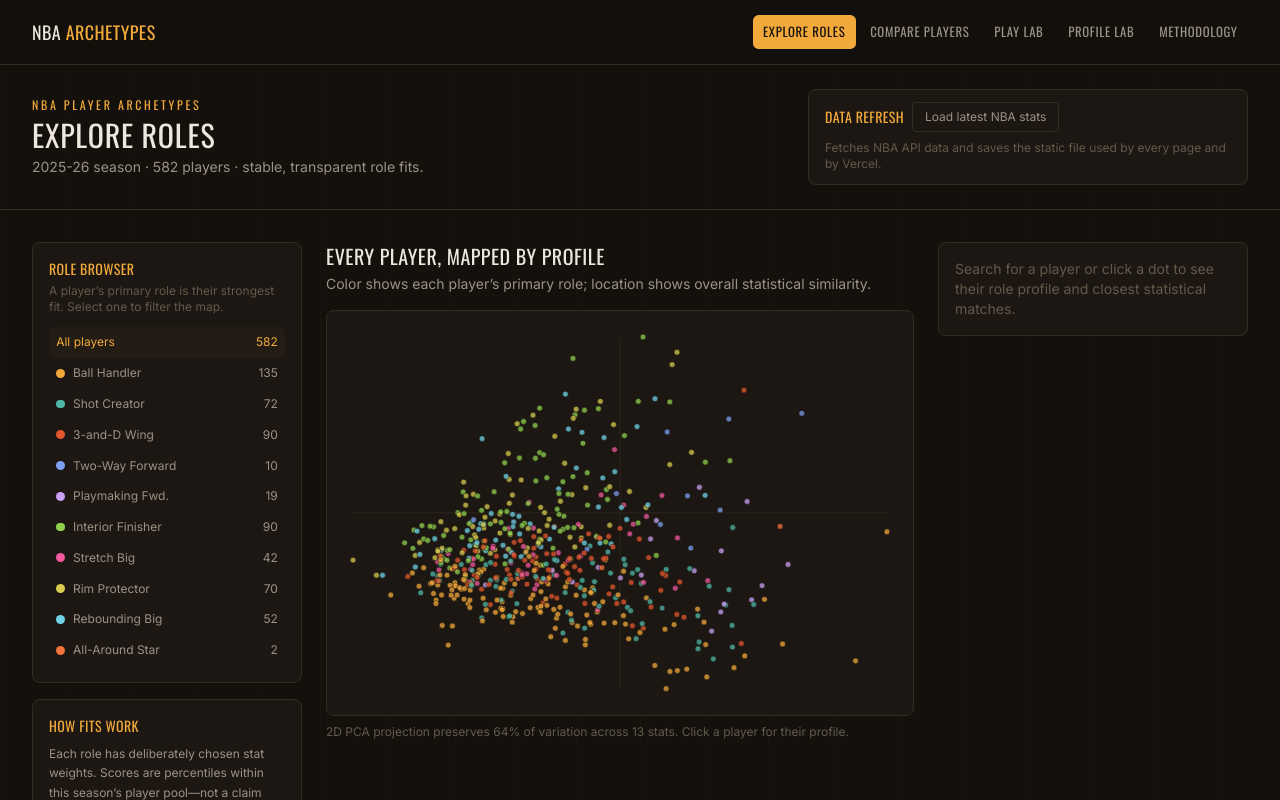
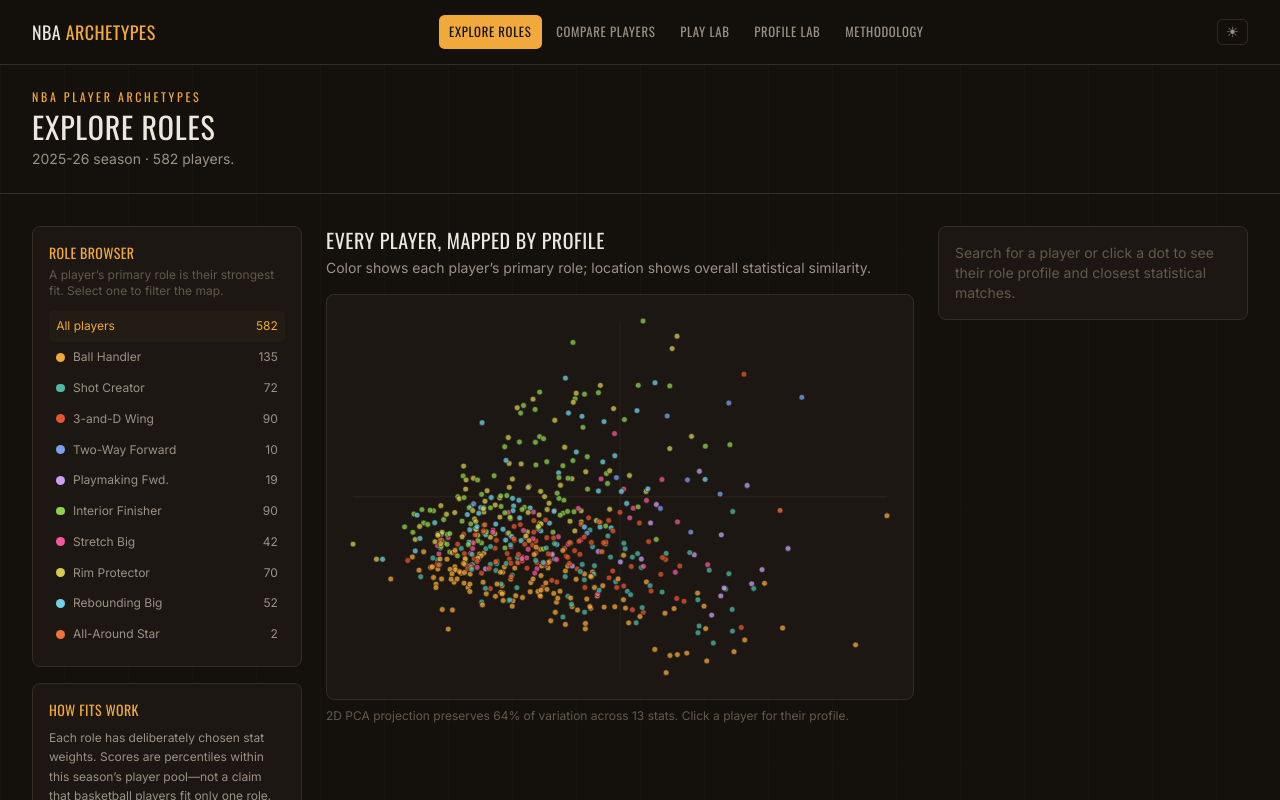
Before and after one commit to jennyy08/nba-archetypes-app, a Next.js app: page / in a window 1280 px wide. Shown: the top 800 px of the page. Built offline with nearby package versions, Linux system fonts and the light colour scheme.

Commit message:
Added light mode

```diff
--- a/app/globals.css
+++ b/app/globals.css
@@ -10,6 +10,18 @@
   --color-text: #ede7dd;
   --color-text-dim: #9c9184;
   --color-text-faint: #63594a;
+}
+
+:root[data-theme="light"] {
+  --color-court-bg: #d8d0c3;
+  --color-court-panel: #eee7dd;
+  --color-court-panel-2: #d2c6b6;
+  --color-court-border: #b5a592;
+  --color-amber: #b96e13;
+  --color-amber-dim: #8b510f;
+  --color-text: #29231d;
+  --color-text-dim: #5f5549;
+  --color-text-faint: #887b6b;
 }
 
 @theme inline {
@@ -83,6 +95,8 @@ body {
 
 .nav-link:hover { color: var(--color-text); }
 .nav-link-active { color: var(--color-court-bg); background: var(--color-amber); }
+.theme-toggle { border: 1px solid var(--color-court-border); border-radius: 0.35rem; color: var(--color-text-dim); padding: 0.32rem 0.5rem; font-size: 0.9rem; line-height: 1; }
+.theme-toggle:hover { color: var(--color-amber); border-color: var(--color-amber); }
 
 .compare-search, .compare-panel, .compare-empty {
   border: 1px solid var(--color-court-border);
--- a/app/page.tsx
+++ b/app/page.tsx
@@ -9,7 +9,6 @@ import { ARCHETYPES, archetypeColor, clusterColor, FEATURE_LABELS, FEATURE_ORDER
 type Player = Record<string, number | string> & { name: string; team: string };
 type DataFile = { season: string; features: string[]; players: Player[] };
 export type AppView = "explore" | "lab";
-type RefreshState = "idle" | "loading" | "loaded" | "error";
 
 export default function Home() {
   return <ArchetypeExperience view="explore" />;
@@ -22,43 +21,10 @@ export function ArchetypeExperience({ view }: { view: AppView }) {
   const [search, setSearch] = useState("");
   const [selectedFeatures, setSelectedFeatures] = useState<Set<string>>(new Set(FEATURE_ORDER));
   const [k, setK] = useState(7);
-  const [refreshState, setRefreshState] = useState<RefreshState>("idle");
-  const [refreshMessage, setRefreshMessage] = useState("");
 
   useEffect(() => {
     fetch("/data/players.json", { cache: "no-store" }).then((r) => r.json()).then((d: DataFile) => setData(d));
   }, []);
-
-  const refreshFromNbaApi = async () => {
-    setRefreshState("loading");
-    setRefreshMessage("");
-    try {
-      const apiUrl = process.env.NEXT_PUBLIC_NBA_API_URL || "http://localhost:5001/api/refresh-static-data";
-      const response = await fetch(apiUrl, { method: "POST" });
-      if (!response.ok) throw new Error(`The NBA API returned ${response.status}.`);
-      const refreshedData = await response.json() as DataFile;
-      if (!Array.isArray(refreshedData.players) || refreshedData.players.length === 0) throw new Error("The API did not return player data.");
-      setData(refreshedData);
-      setSelectedIndex(null);
-      setSelectedArchetype(null);
-      setRefreshState("loaded");
-      setRefreshMessage(`${refreshedData.players.length} player stat lines saved to public/data/players.json. Every page now uses this season by default.`);
-    } catch (error) {
-      setRefreshState("error");
-      setRefreshMessage(error instanceof Error ? error.message : "Could not load the NBA API data.");
-    }
-  };
-
-  const downloadCurrentData = () => {
-    if (!data) return;
-    const blob = new Blob([JSON.stringify(data, null, 2)], { type: "application/json" });
-    const url = URL.createObjectURL(blob);
-    const link = document.createElement("a");
-    link.href = url;
-    link.download = "players.json";
-    link.click();
-    URL.revokeObjectURL(url);
-  };
 
   const activeFeatures = useMemo(() => FEATURE_ORDER.filter((feature) => selectedFeatures.has(feature)), [selectedFeatures]);
 
@@ -128,26 +94,14 @@ export function ArchetypeExperience({ view }: { view: AppView }) {
   return (
     <div className="min-h-screen court-texture">
       <header className="border-b border-court-border px-6 md:px-8 py-6">
-        <div className={view === "explore" ? "max-w-[1600px] mx-auto grid gap-4 md:grid-cols-[1fr_440px] md:items-center" : "max-w-[1600px] mx-auto"}>
+        <div className="max-w-[1600px] mx-auto">
           <div>
             <p className="font-display text-xs tracking-[0.22em] text-amber uppercase">NBA player archetypes</p>
             <h1 className="font-display text-3xl tracking-wide text-text uppercase mt-1">{view === "explore" ? "Explore Roles" : "Profile Lab"}</h1>
             <p className="text-text-dim text-sm mt-1 max-w-3xl">
-              {view === "explore" ? `${data.season} season · ${data.players.length} players · stable, transparent role fits.` : "Experiment with the statistical inputs behind custom player groupings."}
+              {view === "explore" ? `${data.season} season · ${data.players.length} players.` : "Experiment with the statistical inputs behind custom player groupings."}
             </p>
           </div>
-        {view === "explore" && <section className="rounded-lg border border-court-border bg-court-panel px-4 py-3">
-          <div className="flex flex-wrap items-center gap-2">
-            <span className="font-display text-sm uppercase tracking-wide text-amber">Data refresh</span>
-            <button onClick={refreshFromNbaApi} disabled={refreshState === "loading"} className="rounded border border-court-border px-3 py-1.5 text-xs text-text-dim hover:text-text hover:border-amber disabled:opacity-50">
-              {refreshState === "loading" ? "Loading latest stats…" : "Load latest NBA stats"}
-            </button>
-            {refreshState === "loaded" && <button onClick={downloadCurrentData} className="rounded bg-amber px-3 py-1.5 text-xs font-medium text-court-bg hover:bg-amber-dim">Download players.json</button>}
-          </div>
-          <p className={`text-xs mt-2 ${refreshState === "error" ? "text-red-400" : "text-text-faint"}`}>
-            {refreshMessage || "Fetches NBA API data and saves the static file used by every page and by Vercel."}
-          </p>
-        </section>}
         </div>
       </header>
 
--- a/components/PlayCanvas.tsx
+++ b/components/PlayCanvas.tsx
@@ -38,7 +38,7 @@ const PlayCanvas = forwardRef<PlayCanvasHandle, { players: CourtPlayer[]; preset
       const progress = progressRef.current; let handler: [number, number] = [50, 72];
       players.filter((p) => p.offense).forEach((p) => drawPath(activeRoutes[p.id] || presetRoutes[preset][p.id], activeRoutes[p.id] ? "rgba(110,211,175,.8)" : "rgba(242,169,59,.42)")); if (activeBallRoute.length) drawPath(activeBallRoute, "rgba(240,140,70,.9)", 2.5);
       players.forEach((player) => { let [px, py] = [player.x, player.y]; const route = activeRoutes[player.id] || presetRoutes[preset][player.id]; if (playing && player.offense && route) [px, py] = pointOnRoute(route, progress); if (playing && !player.offense && defenseTargets[player.id]) { const target = defenseTargets[player.id]; const amount = Math.min(progress * 1.8, 1); px += (target[0] - px) * amount; py += (target[1] - py) * amount; } if (player.id === "O1") handler = [px, py]; context.beginPath(); context.fillStyle = player.offense ? "#f2a93b" : "#68a9d6"; context.arc(x(px), y(py), 15, 0, Math.PI * 2); context.fill(); context.strokeStyle = player.offense ? "#fff0d5" : "#d7edff"; context.lineWidth = 1; context.stroke(); context.fillStyle = "#17110c"; context.font = "600 11px sans-serif"; context.textAlign = "center"; context.textBaseline = "middle"; context.fillText(player.label, x(px), y(py)); });
-      const targetRoute = activeRoutes[ballTarget] || presetRoutes[preset][ballTarget] || []; const target = targetRoute.length ? targetRoute[targetRoute.length - 1] : handler; const passProgress = Math.max(0, (progress - 0.48) / 0.52); const [bx, by] = playing ? [handler[0] + (target[0] - handler[0]) * passProgress, handler[1] + (target[1] - handler[1]) * passProgress] : ballPosition; context.beginPath(); context.fillStyle = "#8d5a2b"; context.arc(x(bx), y(by), 7, 0, Math.PI * 2); context.fill(); context.strokeStyle = "#f5d7aa"; context.stroke();
+      const targetRoute = activeRoutes[ballTarget] || presetRoutes[preset][ballTarget] || []; const target = targetRoute.length ? targetRoute[targetRoute.length - 1] : handler; const passProgress = Math.max(0, (progress - 0.48) / 0.52); const [bx, by] = playing ? [handler[0] + (target[0] - handler[0]) * passProgress, handler[1] + (target[1] - handler[1]) * passProgress] : ballPosition; const ballX = x(bx), ballY = y(by); context.beginPath(); context.fillStyle = "#db7a25"; context.arc(ballX, ballY, 8, 0, Math.PI * 2); context.fill(); context.strokeStyle = "#402513"; context.lineWidth = 1.5; context.stroke(); context.fillStyle = "#402513"; context.fillRect(ballX - 1, ballY - 7, 2, 14); context.fillRect(ballX - 7, ballY - 1, 14, 2); context.fillRect(ballX - 6, ballY - 5, 2, 3); context.fillRect(ballX + 4, ballY + 2, 2, 3);
       if (playing) { const next = progress + 0.006; if (next >= 1) { runsRef.current += 1; if (runsRef.current >= 3) { progressRef.current = 1; onComplete(); return; } progressRef.current = 0; } else progressRef.current = next; frameRef.current = requestAnimationFrame(draw); }
     }; draw(); return () => { if (frameRef.current) cancelAnimationFrame(frameRef.current); };
   }, [players, preset, playing, readTarget, defenseTargets, resetKey, onComplete, activeRoutes, activeBallRoute, ballPosition, ballTarget, courtType]);
--- a/components/SiteHeader.tsx
+++ b/components/SiteHeader.tsx
@@ -2,6 +2,7 @@
 
 import Link from "next/link";
 import { usePathname } from "next/navigation";
+import { useEffect, useState } from "react";
 
 const links = [
   { href: "/", label: "Explore roles" },
@@ -13,12 +14,15 @@ const links = [
 
 export default function SiteHeader() {
   const pathname = usePathname();
+  const [theme, setTheme] = useState<"dark" | "light">(() => typeof window !== "undefined" && localStorage.getItem("nba-theme") === "light" ? "light" : "dark");
+  useEffect(() => { document.documentElement.dataset.theme = theme; localStorage.setItem("nba-theme", theme); }, [theme]);
   return <header className="sticky top-0 z-20 border-b border-court-border bg-court-bg/95 backdrop-blur px-6 md:px-8">
     <div className="max-w-[1600px] mx-auto h-16 flex items-center justify-between gap-5">
       <Link href="/" className="font-display uppercase tracking-wide text-text text-lg shrink-0">NBA <span className="text-amber">Archetypes</span></Link>
       <nav className="flex items-center gap-1 overflow-x-auto" aria-label="Main navigation">
         {links.map((link) => <Link key={link.href} href={link.href} className={`nav-link ${pathname === link.href ? "nav-link-active" : ""}`}>{link.label}</Link>)}
       </nav>
+      <button onClick={() => setTheme((current) => current === "dark" ? "light" : "dark")} className="theme-toggle" aria-label="Toggle light mode">{theme === "dark" ? "☀" : "◐"}</button>
     </div>
   </header>;
 }
```
